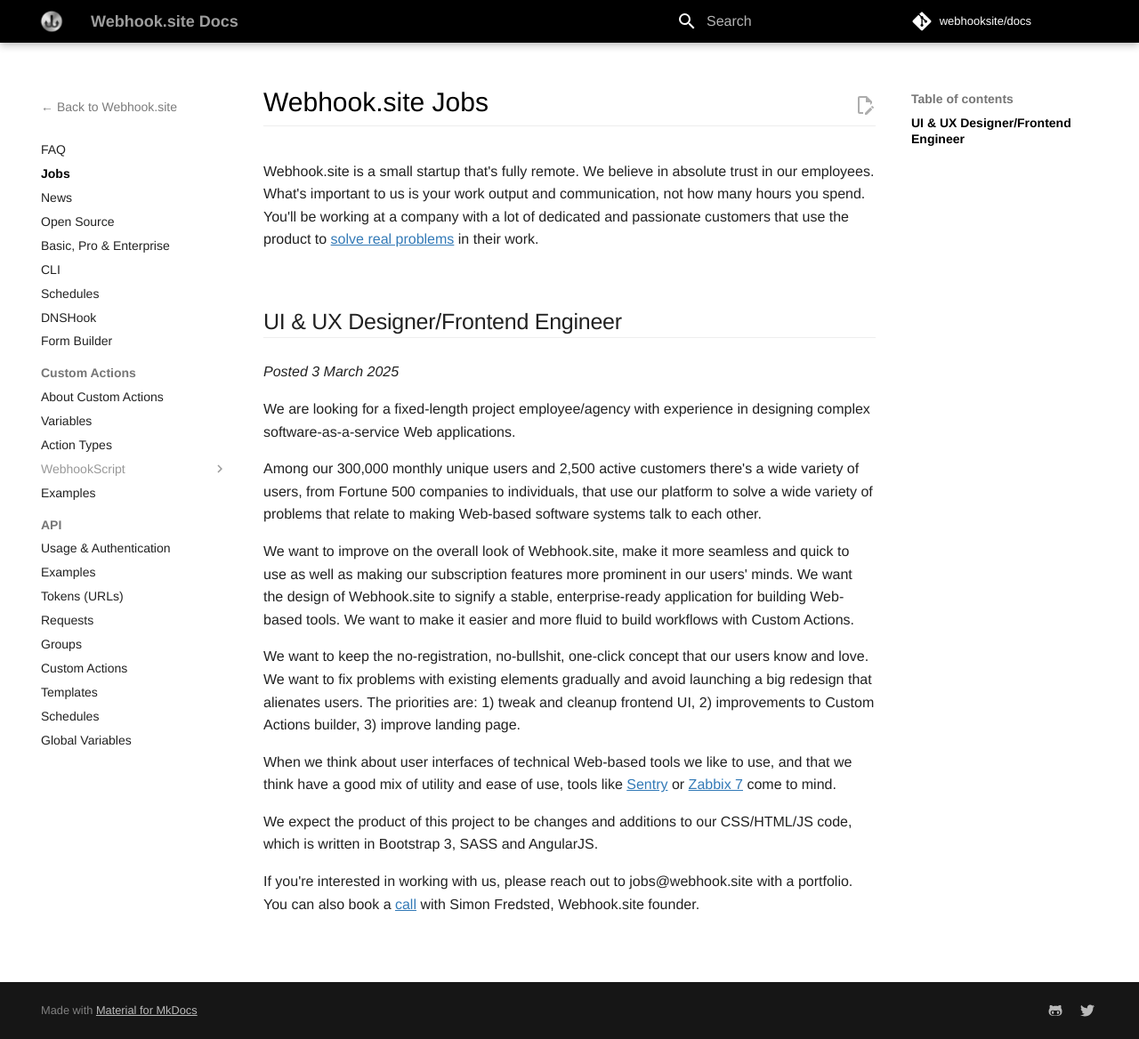
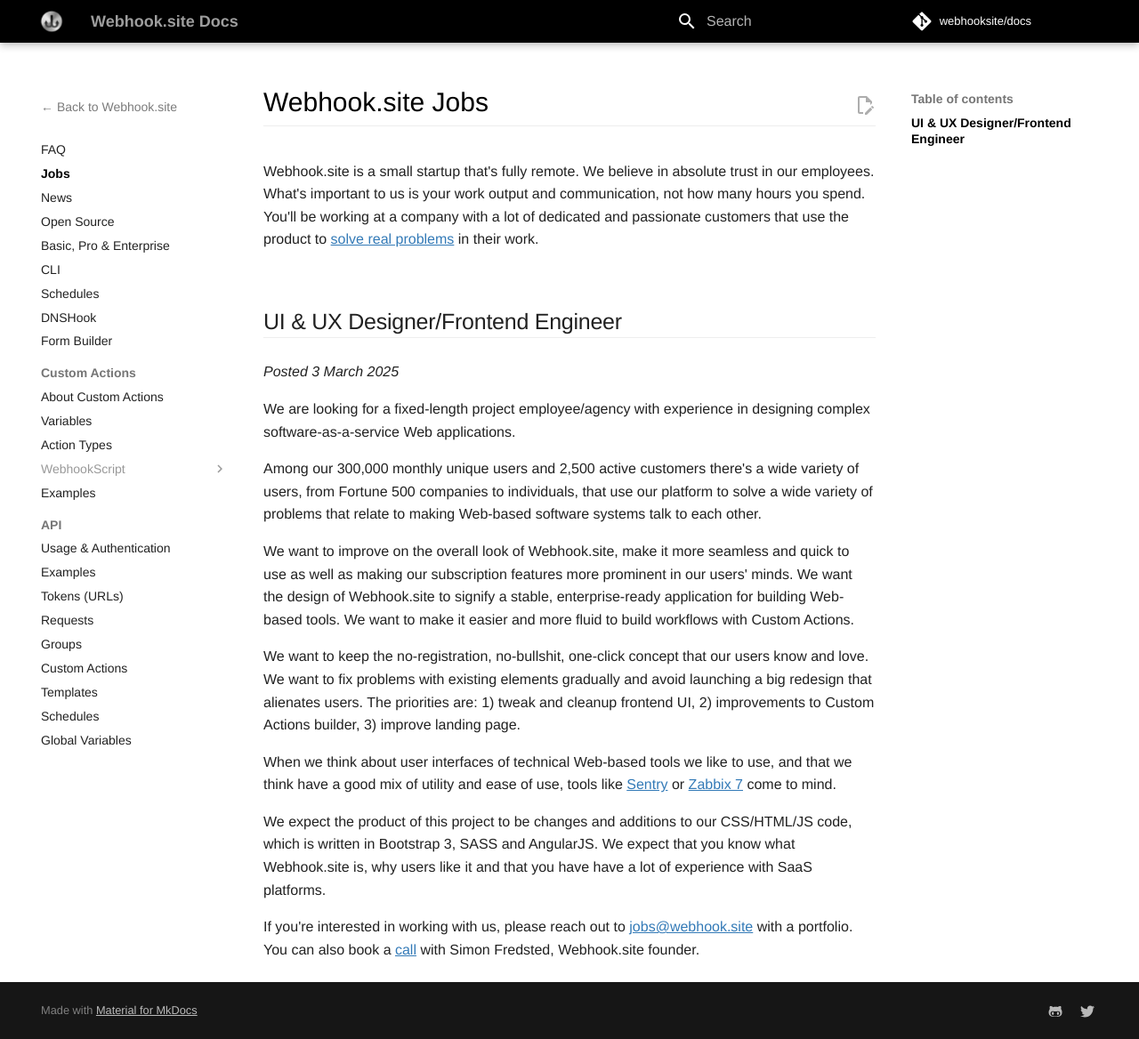
Before and after one commit to webhooksite/docs, an MkDocs documentation site: the page built from docs/jobs.md, in a window 1280 px wide and 1168 px high. Shown: the whole window at 89% size. Built offline with MkDocs 1.6.1 and Material for MkDocs 9.7.7, drawn with Linux system fonts in a browser that asks for light colours; comment, search, counter and statistics services are not loaded.

Commit message:
Update docs

```diff
--- a/docs/jobs.md
+++ b/docs/jobs.md
@@ -21,6 +21,6 @@
 
 When we think about user interfaces of technical Web-based tools we like to use, and that we think have a good mix of utility and ease of use, tools like [Sentry](https://youtu.be/4djseRVSan8?t=101) or [Zabbix 7](https://youtu.be/p4MxD66k66A?list=PLCFBm2AvdHoB2ENqpqKCdWY-bfmetjCIt&t=274) come to mind.
 
-We expect the product of this project to be changes and additions to our CSS/HTML/JS code, which is written in Bootstrap 3, SASS and AngularJS.
+We expect the product of this project to be changes and additions to our CSS/HTML/JS code, which is written in Bootstrap 3, SASS and AngularJS. We expect that you know what Webhook.site is, why users like it and that you have have a lot of experience with SaaS platforms.
 
-If you're interested in working with us, please reach out to jobs@webhook.site with a portfolio. You can also book a [call](https://scheduler.zoom.us/webhook/meeting) with Simon Fredsted, Webhook.site founder.
+If you're interested in working with us, please reach out to [jobs@webhook.site](mailto:jobs@webhook.site) with a portfolio. You can also book a [call](https://scheduler.zoom.us/webhook/meeting) with Simon Fredsted, Webhook.site founder.
```
Also changed, not shown: docs/api/action-types.md (+1 -1 lines).
